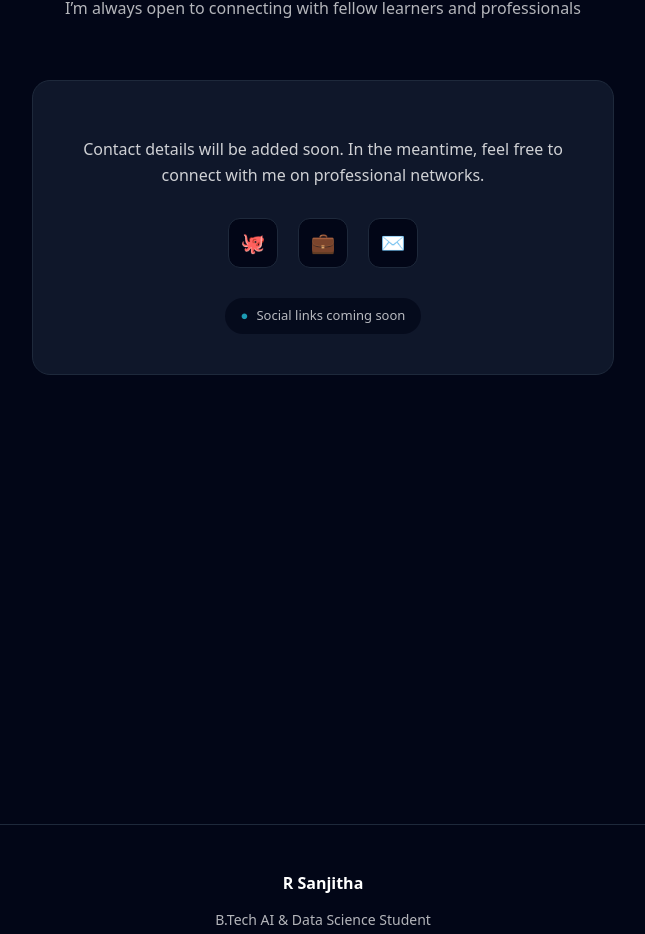
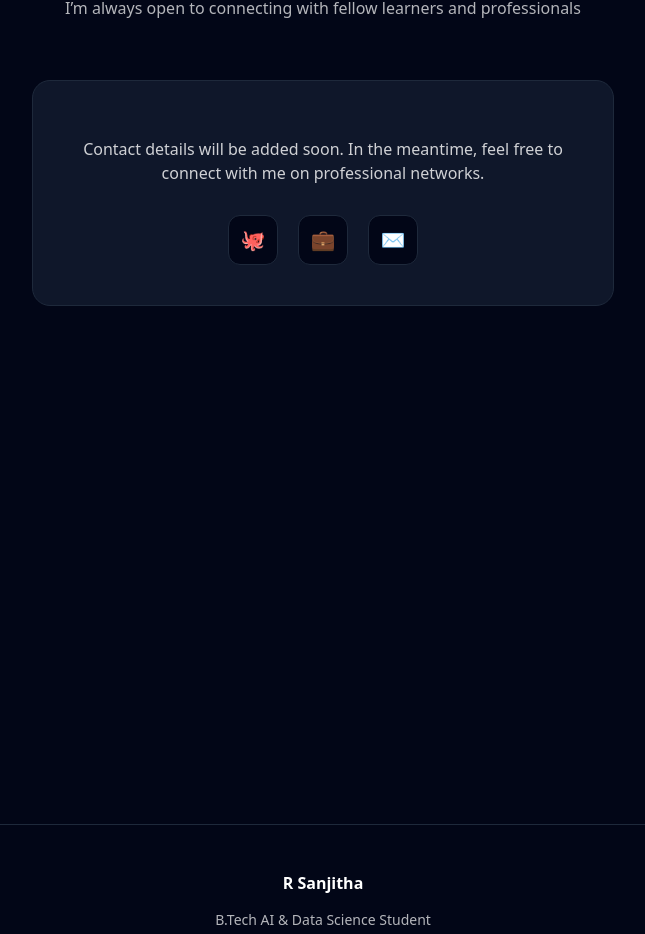
Before and after one commit to Sanjitha3010/portfolio, a React (Vite) app: page / in a window 1280 px wide. Shown: the part 4936-5870 px from the top of the page, without its empty margins (317-962 px from the left). Built offline with nearby package versions, Linux system fonts and the light colour scheme.

Commit message:
Made contact icons clickable (GitHub, LinkedIn, Email)

```diff
--- a/src/App.jsx
+++ b/src/App.jsx
@@ -3,6 +3,11 @@ import Navbar from "./components/Navbar";
 import HeroSection from "./components/HeroSection";
 import Footer from "./components/Footer";
 import Achievements from "./components/Achievements";
+
+/* 🔗 UPDATE THESE WITH YOUR REAL LINKS */
+const GITHUB_URL = "https://github.com/your-username";
+const LINKEDIN_URL = "https://www.linkedin.com/in/your-username/";
+const EMAIL_URL = "mailto:yourmail@gmail.com";
 
 function App() {
   const [hoveredCard, setHoveredCard] = useState(null);
@@ -54,15 +59,15 @@ function App() {
           {/* Left Content */}
           <div style={{ lineHeight: "1.8", opacity: 0.85 }}>
             <p>
-              Hello! I’m <strong>R Sanjitha</strong>, a dedicated 2nd-year
-              B.Tech student specializing in Artificial Intelligence and Data
-              Science at SRM TRP Engineering College.
+              Hello! I’m <strong>R Sanjitha</strong>, a dedicated 2nd-year B.Tech
+              student specializing in Artificial Intelligence and Data Science at
+              SRM TRP Engineering College.
             </p>
 
             <p style={{ marginTop: "20px" }}>
-              My journey in technology is driven by curiosity and a strong
-              desire to learn. I believe in building solid foundations before
-              taking on complex challenges.
+              My journey in technology is driven by curiosity and a strong desire
+              to learn. I believe in building solid foundations before taking on
+              complex challenges.
             </p>
 
             <p style={{ marginTop: "20px" }}>
@@ -103,7 +108,7 @@ function App() {
         </div>
       </section>
 
-      {/* Education Section */}
+      {/* Education */}
       <div
         id="education"
         style={{
@@ -149,10 +154,10 @@ function App() {
         </div>
       </div>
 
-      {/* Achievements Section */}
+      {/* Achievements */}
       <Achievements />
 
-      {/* Skills Section */}
+      {/* Skills */}
       <div
         id="skills"
         style={{
@@ -201,14 +206,15 @@ function App() {
             >
               <h3>{skill.title}</h3>
               <p style={{ marginTop: "10px", fontSize: "14px", opacity: 0.7 }}>
-                Beginner to intermediate level with strong foundational understanding.
+                Beginner to intermediate level with strong foundational
+                understanding.
               </p>
             </div>
           ))}
         </div>
       </div>
 
-      {/* Contact Section (UPDATED) */}
+      {/* Contact Section */}
       <section
         id="contact"
         style={{
@@ -244,43 +250,27 @@ function App() {
             textAlign: "center",
           }}
         >
-          <p style={{ opacity: 0.8, marginBottom: "30px", lineHeight: "1.6" }}>
+          <p style={{ opacity: 0.8, marginBottom: "30px" }}>
             Contact details will be added soon. In the meantime, feel free to
             connect with me on professional networks.
           </p>
 
-          <div
-            style={{
-              display: "flex",
-              justifyContent: "center",
-              gap: "20px",
-              marginBottom: "30px",
-            }}
-          >
-            <div style={contactIconStyle}>🐙</div>
-            <div style={contactIconStyle}>💼</div>
-            <div style={contactIconStyle}>✉️</div>
-          </div>
+          <div style={{ display: "flex", justifyContent: "center", gap: "20px" }}>
+            <a href={GITHUB_URL} target="_blank" rel="noreferrer" style={iconLinkStyle}>
+              <div style={contactIconStyle}>🐙</div>
+            </a>
 
-          <div
-            style={{
-              display: "inline-flex",
-              alignItems: "center",
-              gap: "8px",
-              backgroundColor: "#020617",
-              padding: "8px 16px",
-              borderRadius: "999px",
-              fontSize: "13px",
-              opacity: 0.7,
-            }}
-          >
-            <span style={{ color: "#22d3ee" }}>●</span>
-            Social links coming soon
+            <a href={LINKEDIN_URL} target="_blank" rel="noreferrer" style={iconLinkStyle}>
+              <div style={contactIconStyle}>💼</div>
+            </a>
+
+            <a href={EMAIL_URL} style={iconLinkStyle}>
+              <div style={contactIconStyle}>✉️</div>
+            </a>
           </div>
         </div>
       </section>
 
-      {/* Footer */}
       <Footer />
     </>
   );
@@ -327,4 +317,8 @@ const contactIconStyle = {
   transition: "all 0.3s ease",
 };
 
+const iconLinkStyle = {
+  textDecoration: "none",
+};
+
 export default App;
```
